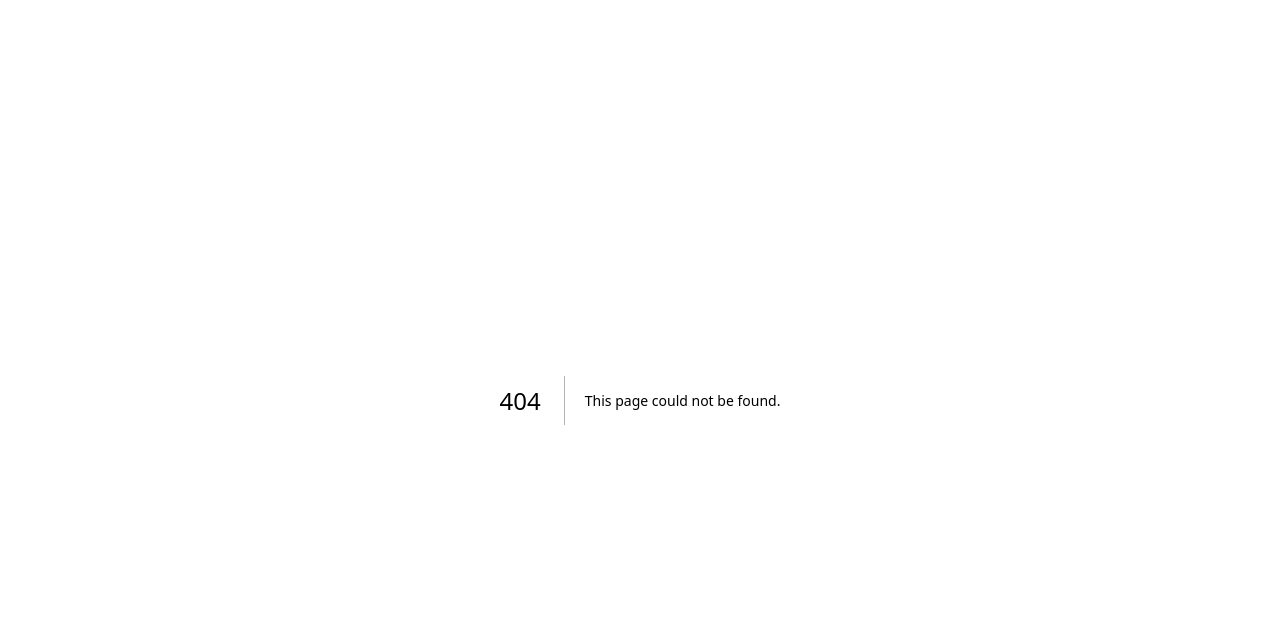
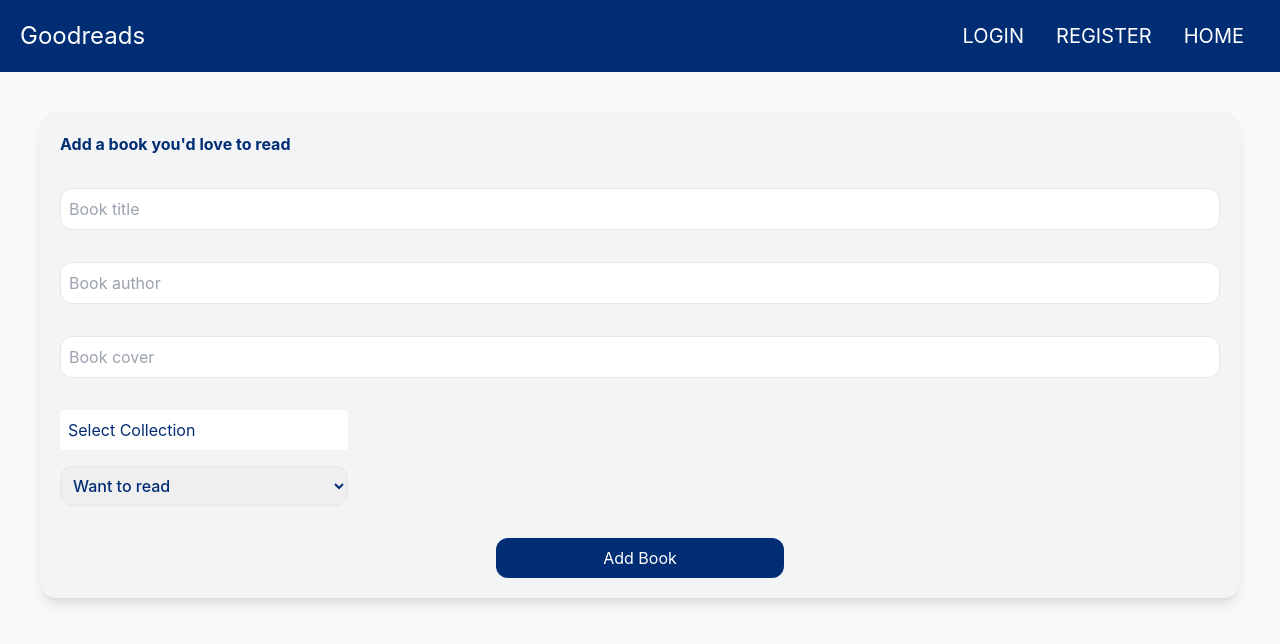
Before and after one commit to copiyot/goodreads, a Next.js app in the folder client/: page /create_book in a window 1280 px wide. Before the commit this address had no page. Shown: the top 644 px of the page. Built offline with nearby package versions, Linux system fonts and the light colour scheme; no server answers.

Commit message:
feat: add create book UI

```diff
--- a/client/src/components/NavBar.tsx
+++ b/client/src/components/NavBar.tsx
@@ -5,6 +5,7 @@
   MeDocument,
   useLogoutMutation,
   useMeQuery,
+  BooksDocument,
 } from "../generated/graphql";
 
 const NavBar = () => {
@@ -50,6 +51,9 @@
                 {
                   query: MeDocument,
                 },
+                {
+                  query: BooksDocument,
+                },
               ],
             })
           }
--- a/client/src/generated/graphql.tsx
+++ b/client/src/generated/graphql.tsx
@@ -22,6 +22,7 @@
   collection: Scalars['String'];
   coverImage: Scalars['String'];
   createdAt: Scalars['DateTime'];
+  creatorId: Scalars['Float'];
   id: Scalars['Float'];
   title: Scalars['String'];
   updatedAt: Scalars['String'];
@@ -111,6 +112,16 @@
 
 export type UserFieldsFragment = { __typename?: 'User', id: number, username: string };
 
+export type CreateBookMutationVariables = Exact<{
+  title: Scalars['String'];
+  author: Scalars['String'];
+  coverImage: Scalars['String'];
+  collection: CollectionValues;
+}>;
+
+
+export type CreateBookMutation = { __typename?: 'Mutation', createBook?: { __typename?: 'Book', id: number, createdAt: any, updatedAt: string, title: string, author: string, coverImage: string, collection: string } | null };
+
 export type LoginMutationVariables = Exact<{
   username: Scalars['String'];
   password: Scalars['String'];
@@ -149,6 +160,50 @@
   username
 }
     `;
+export const CreateBookDocument = gql`
+    mutation CreateBook($title: String!, $author: String!, $coverImage: String!, $collection: CollectionValues!) {
+  createBook(
+    options: {title: $title, author: $author, coverImage: $coverImage, collection: $collection}
+  ) {
+    id
+    createdAt
+    updatedAt
+    title
+    author
+    coverImage
+    collection
+  }
+}
+    `;
+export type CreateBookMutationFn = Apollo.MutationFunction<CreateBookMutation, CreateBookMutationVariables>;
+
+/**
+ * __useCreateBookMutation__
+ *
+ * To run a mutation, you first call `useCreateBookMutation` within a React component and pass it any options that fit your needs.
+ * When your component renders, `useCreateBookMutation` returns a tuple that includes:
+ * - A mutate function that you can call at any time to execute the mutation
+ * - An object with fields that represent the current status of the mutation's execution
+ *
+ * @param baseOptions options that will be passed into the mutation, supported options are listed on: https://www.apollographql.com/docs/react/api/react-hooks/#options-2;
+ *
+ * @example
+ * const [createBookMutation, { data, loading, error }] = useCreateBookMutation({
+ *   variables: {
+ *      title: // value for 'title'
+ *      author: // value for 'author'
+ *      coverImage: // value for 'coverImage'
+ *      collection: // value for 'collection'
+ *   },
+ * });
+ */
+export function useCreateBookMutation(baseOptions?: Apollo.MutationHookOptions<CreateBookMutation, CreateBookMutationVariables>) {
+        const options = {...defaultOptions, ...baseOptions}
+        return Apollo.useMutation<CreateBookMutation, CreateBookMutationVariables>(CreateBookDocument, options);
+      }
+export type CreateBookMutationHookResult = ReturnType<typeof useCreateBookMutation>;
+export type CreateBookMutationResult = Apollo.MutationResult<CreateBookMutation>;
+export type CreateBookMutationOptions = Apollo.BaseMutationOptions<CreateBookMutation, CreateBookMutationVariables>;
 export const LoginDocument = gql`
     mutation Login($username: String!, $password: String!) {
   login(username: $username, password: $password) {
--- /dev/null
+++ b/client/src/pages/create_book.tsx
@@ -0,0 +1,128 @@
+import { useForm, SubmitHandler } from "react-hook-form";
+import { yupResolver } from "@hookform/resolvers/yup";
+import * as yup from "yup";
+import { useRouter } from "next/router";
+
+import NavBar from "../components/NavBar";
+import { BooksDocument, useCreateBookMutation } from "../generated/graphql";
+
+const schema = yup
+  .object({
+    title: yup.string().required("Title is required"),
+    author: yup.string().required("Author is required"),
+    coverImage: yup.string().required("Cover image is required"),
+    collection: yup
+      .string()
+      .matches(/(WANT|READING|READ)/)
+      .required("Collection is required"),
+  })
+  .required();
+
+type FormData = yup.InferType<typeof schema>;
+
+const CreateBook = () => {
+  const {
+    register,
+    formState: { errors },
+    handleSubmit,
+  } = useForm<FormData>({
+    resolver: yupResolver(schema),
+  });
+
+  const [createBook] = useCreateBookMutation();
+
+  const router = useRouter();
+
+  const onSubmit: SubmitHandler<FormData> = async (data) => {
+    const { title, author, coverImage, collection } = data;
+
+    const response = await createBook({
+      variables: {
+        title,
+        author,
+        coverImage,
+        collection,
+      },
+      awaitRefetchQueries: true,
+      refetchQueries: [
+        {
+          query: BooksDocument,
+        },
+      ],
+    });
+
+    if (response.data?.createBook?.id) {
+      router.push("/");
+    }
+  };
+
+  return (
+    <>
+      <NavBar />
+      <div className="bg-gray-50 min-h-screen md:p-10 p-2">
+        <div className="bg-gray-100 rounded-2xl shadow-lg max-w-3x1 p-5 items-center">
+          <h2 className="font-bold text-2x1 text-[#002D74]">
+            Add a book you&apos;d love to read
+          </h2>
+          <form
+            className="flex flex-col gap-4"
+            onSubmit={handleSubmit(onSubmit)}
+          >
+            <input
+              className="p-2 mt-8 rounded-xl border"
+              type="text"
+              {...register("title")}
+              placeholder="Book title"
+            />
+            <div className="text-[13px] text-[#bf1650]">
+              {errors.title?.message}
+            </div>
+            <input
+              className="p-2 rounded-xl border"
+              type="text"
+              placeholder="Book author"
+              {...register("author")}
+            />
+            <div className="text-[13px] text-[#bf1650]">
+              {errors.author?.message}
+            </div>
+            <input
+              className="p-2 rounded-xl border"
+              type="text"
+              {...register("coverImage")}
+              placeholder="Book cover"
+            />
+            <div className="text-[13px] text-[#bf1650]">
+              {errors.coverImage?.message}
+            </div>
+
+            <label
+              className="bg-white text-[#002D74] w-72 p-2 flex items-center justify-between rounded"
+              htmlFor="collection"
+            >
+              Select Collection
+            </label>
+            <select
+              id="collection"
+              className="p-2 rounded-xl border w-72 font-medium text-[#002D74]"
+              {...register("collection")}
+            >
+              <option value="WANT">Want to read</option>
+              <option value="READING">Raeding</option>
+              <option value="READ">Read</option>
+            </select>
+            <div className="text-[13px] text-[#bf1650]">
+              {errors.collection?.message}
+            </div>
+
+            <button className="bg-[#002D74] w-72 rounded-xl text-white py-2 hover:scale-105 duration-300 sm:self-center">
+              Add Book
+            </button>
+          </form>
+        </div>
+      </div>
+    </>
+  );
+};
+
+export default CreateBook;
--- a/client/src/pages/index.tsx
+++ b/client/src/pages/index.tsx
@@ -1,3 +1,5 @@
+import Link from "next/link";
+
 import { useBooksQuery } from "../generated/graphql";
 import NavBar from "../components/NavBar";
 
@@ -10,7 +12,17 @@
       {!data ? (
         <div>Loading....</div>
       ) : (
-        data.books.map((p) => <div key={p.id}>{p.title}</div>)
+        <div className="bg-gray-50 min-h-screen md:p-10 p-2">
+          <Link
+            href="/create_book"
+            className="bg-[#002D74] rounded-md text-white p-2 hover:scale-105 duration-300"
+          >
+            Add Book
+          </Link>
+          {data.books.map((p) => (
+            <div key={p.id}>{p.title}</div>
+          ))}
+        </div>
       )}
     </>
   );
--- a/client/src/pages/login.tsx
+++ b/client/src/pages/login.tsx
@@ -3,7 +3,11 @@
 import * as yup from "yup";
 import { useRouter } from "next/router";
 
-import { MeDocument, useLoginMutation } from "../generated/graphql";
+import {
+  MeDocument,
+  useLoginMutation,
+  BooksDocument,
+} from "../generated/graphql";
 import NavBar from "../components/NavBar";
 
 const schema = yup
@@ -44,6 +48,9 @@
         {
           query: MeDocument,
         },
+        {
+          query: BooksDocument,
+        },
       ],
     });
     if (response.data?.login.errors) {
@@ -61,7 +68,7 @@
   return (
     <div>
       <NavBar />
-      <section className="bg-gray-50 m-h-screen flex items-center justify-center">
+      <section className="bg-gray-50 min-h-screen flex items-center justify-center">
         <div className="bg-gray-100 rounded-2xl shadow-lg max-w-3x1 p-5 items-center">
           <h2 className="font-bold text-2x1 text-[#002D74]">Login</h2>
           <form
--- a/client/src/pages/register.tsx
+++ b/client/src/pages/register.tsx
@@ -3,7 +3,13 @@
 import * as yup from "yup";
 import { useRouter } from "next/router";
 
-import { MeDocument, useRegisterMutation } from "../generated/graphql";
+import {
+  MeDocument,
+  useRegisterMutation,
+  BooksDocument,
+} from "../generated/graphql";
+
+import NavBar from "../components/NavBar";
 
 const schema = yup
   .object({
@@ -48,6 +54,9 @@
         {
           query: MeDocument,
         },
+        {
+          query: BooksDocument,
+        },
       ],
     });
     if (response.data?.register.errors) {
@@ -63,10 +72,15 @@
   };
 
   return (
+    <>
+      <NavBar />
       <section className="bg-gray-50 min-h-screen flex items-center justify-center">
         <div className="bg-gray-100 rounded-2xl shadow-lg max-w-3x1 p-5 items-center">
           <h2 className="font-bold text-2x1 text-[#002D74]">Register</h2>
-        <form className="flex flex-col gap-4" onSubmit={handleSubmit(onSubmit)}>
+          <form
+            className="flex flex-col gap-4"
+            onSubmit={handleSubmit(onSubmit)}
+          >
             <input
               className="p-2 mt-8 rounded-xl border"
               type="text"
@@ -100,6 +114,7 @@
           </form>
         </div>
       </section>
+    </>
   );
 };
 
```
Also changed, not shown: client/src/graphql/mutations/createBook.graphql (added, +23 -0 lines). Lines whose indentation alone changed are shown as unchanged.
